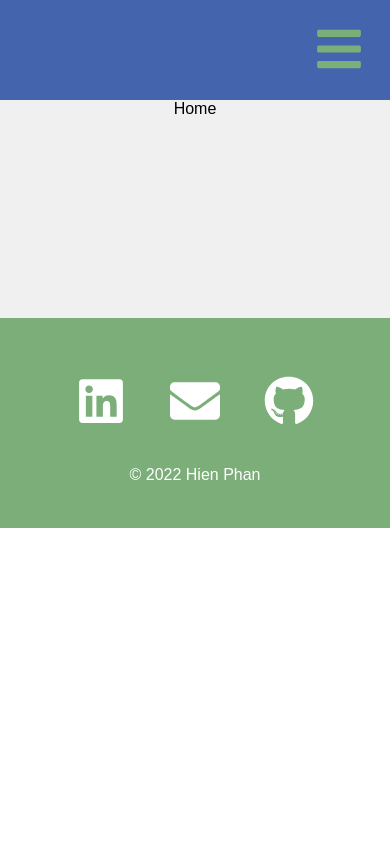
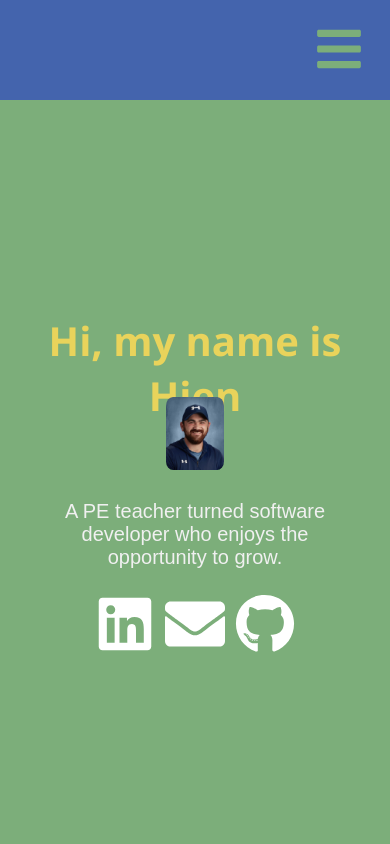
Before and after one commit to hvphan1993/HVP-React-Portfolio, a React (Create React App) app: page / in a window 390 px wide. Shown: the top 844 px of the page. Built offline with nearby package versions, Linux system fonts and the light colour scheme.

Commit message:
added home page with image and skills

```diff
--- a/package.json
+++ b/package.json
@@ -15,6 +15,7 @@
     "react-icons": "^4.4.0",
     "react-router-dom": "^6.3.0",
     "react-scripts": "5.0.0",
+    "react-vertical-timeline-component": "^3.5.2",
     "web-vitals": "^2.1.0"
   },
   "scripts": {
--- a/src/App.js
+++ b/src/App.js
@@ -23,7 +23,7 @@ function App() {
             <Route path="/" element={<Home />} />
             <Route path="/projects" element={<Projects />} />
             <Route path="/experience" element={<Experience />} />
-            <Route path="/about-me" element={<About />} />
+            {/* <Route path="/about-me" element={<About />} /> */}
             <Route path="/contact" element={<Contact />} />
           </Routes>
             <Footer />
--- a/src/components/Nav/index.js
+++ b/src/components/Nav/index.js
@@ -27,7 +27,7 @@ function Nav() {
                 <Link to="/">Home</Link>
                 <Link to="/projects">Projects</Link>
                 <Link to="/experience">Experience</Link>
-                <Link to="/about-me">About Me</Link>
+                {/* <Link to="/about-me">About Me</Link> */}
                 <Link to="/contact">Contact Me</Link>
             </div>
         </div>
--- a/src/pages/Experience.js
+++ b/src/pages/Experience.js
@@ -1,8 +1,15 @@
 import React from "react";
+import { VerticalTimeLine, VerticalTimeLineElement } from "react-vertical-timeline-component";
+import "react-vertical-timeline-component/style.min.css";
 
 function Experience() {
-    return <div>Experience</div>;
-
+    return (
+        <div className="experience">
+            <VerticalTimeLine lineColor="#4464AD">
+                <VerticalTimeLineElement></VerticalTimeLineElement>
+            </VerticalTimeLine>
+        </div>
+    );
 }
 
 export default Experience;
--- a/src/pages/Home.js
+++ b/src/pages/Home.js
@@ -1,8 +1,53 @@
 import React from "react";
+import "../styles/Home.css";
+import Profile1 from "../img/Profile1.JPG";
+import { FaLinkedin, FaEnvelope, FaGithub } from "react-icons/fa";
 
 function Home() {
-    return <div>Home</div>;
+  return (
+    <div className="home">
+      {/* <h1 className="about">About Me</h1> */}
+      <div className="about">
+        <h2> Hi, my name is Hien</h2>
+        <img
+          src={Profile1}
+          className="pic my-2"
+          style={{ width: "15%" }}
+          alt="profile1"
+        />
+        <div className="prompt">
 
+          <p>
+
+            A PE teacher turned software developer who enjoys the opportunity to
+            grow.
+          </p>
+          <FaLinkedin />
+          <FaEnvelope />
+          <FaGithub />
+        </div>
+      </div>
+      <div className="skills">
+        <h1>Skills</h1>
+        <ol className="list">
+          <li className="item">
+            <h2>Front-End</h2>
+            <span>ReactJS, HTML, CSS, NPM, BootStrap</span>
+          </li>
+          <li className="item">
+            <h2>Back-End</h2>
+            <span>
+              NodeJS, ExpressJS, GraphQL, ApolloServer, MySQL, MongoDB,
+            </span>
+          </li>
+          <li className="item">
+            <h2>Languages</h2>
+            <span>Javascript</span>
+          </li>
+        </ol>
+      </div>
+    </div>
+  );
 }
 
 export default Home;
--- /dev/null
+++ b/src/styles/Home.css
@@ -0,0 +1,85 @@
+.home {
+    width: 100%;
+    align-items: center;
+    font-family: "Arial", sans-serif;
+    color: #4464AD;
+  }
+
+  .about {
+    width: 100%;
+    height: calc(100vh - 100px);
+    display: flex;
+    flex-direction: column;
+    justify-content: center;
+    align-items: center;
+    text-align: center;
+    background-color: #7CAE7A;
+    color: #f0f0f0;
+  }
+
+  .about h2 {
+    font-family: "Segoe UI", Tahoma, Geneva, Verdana, sans-serif;
+    font-size: 80px;
+    color: #e9d35b;
+    height: 50px;
+  }
+
+  .about .prompt {
+    width: 40%;
+    font-size: 30px;
+  }
+  .prompt svg {
+    font-size: 60px;
+    margin: 5px;
+    color: white;
+  }
+
+  .skills {
+    font-size: 35px;
+    width: 100%;
+    display: flex;
+    justify-content: center;
+    flex-direction: column;
+    align-items: center;
+  }
+
+  .skills h1 {
+    color: #4464AD;
+    text-decoration: underline;
+  }
+
+  .skills .list {
+    list-style: none;
+    width: 60%;
+  }
+
+  .list span {
+    font-size: 25px;
+  }
+
+  .pic {
+    border-radius: 12%;
+  }
+
+  @media only screen and (max-width: 600px) {
+    .about h2 {
+      font-size: 40px;
+    }
+
+    .about .prompt {
+      margin-top: 10px;
+      font-size: 20px;
+      width: 80%;
+    }
+
+    .skills {
+      text-align: center;
+    }
+    .list {
+      padding: 0;
+    }
+
+    .skills h2 {
+      font-size: 30px;
+    }
+  }
```
Also changed, not shown: 1 other file (tests, documents, lock files or other folders).
